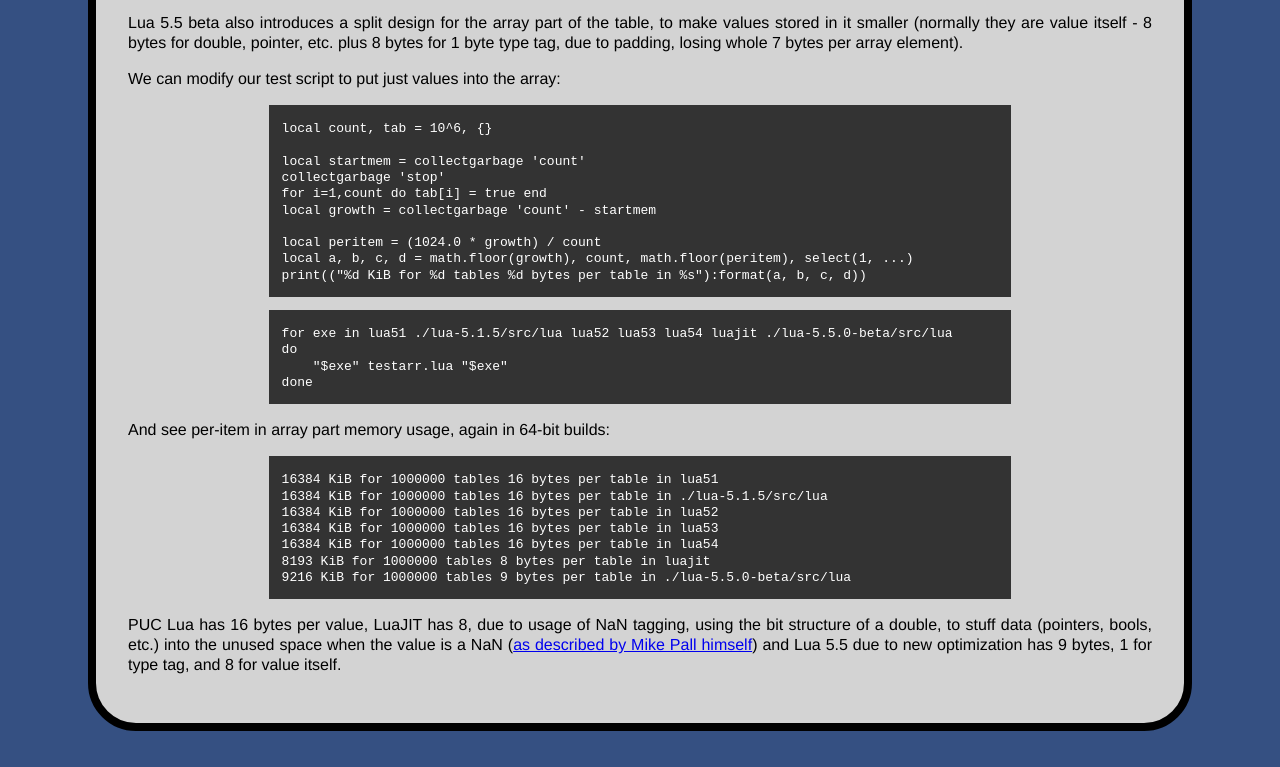
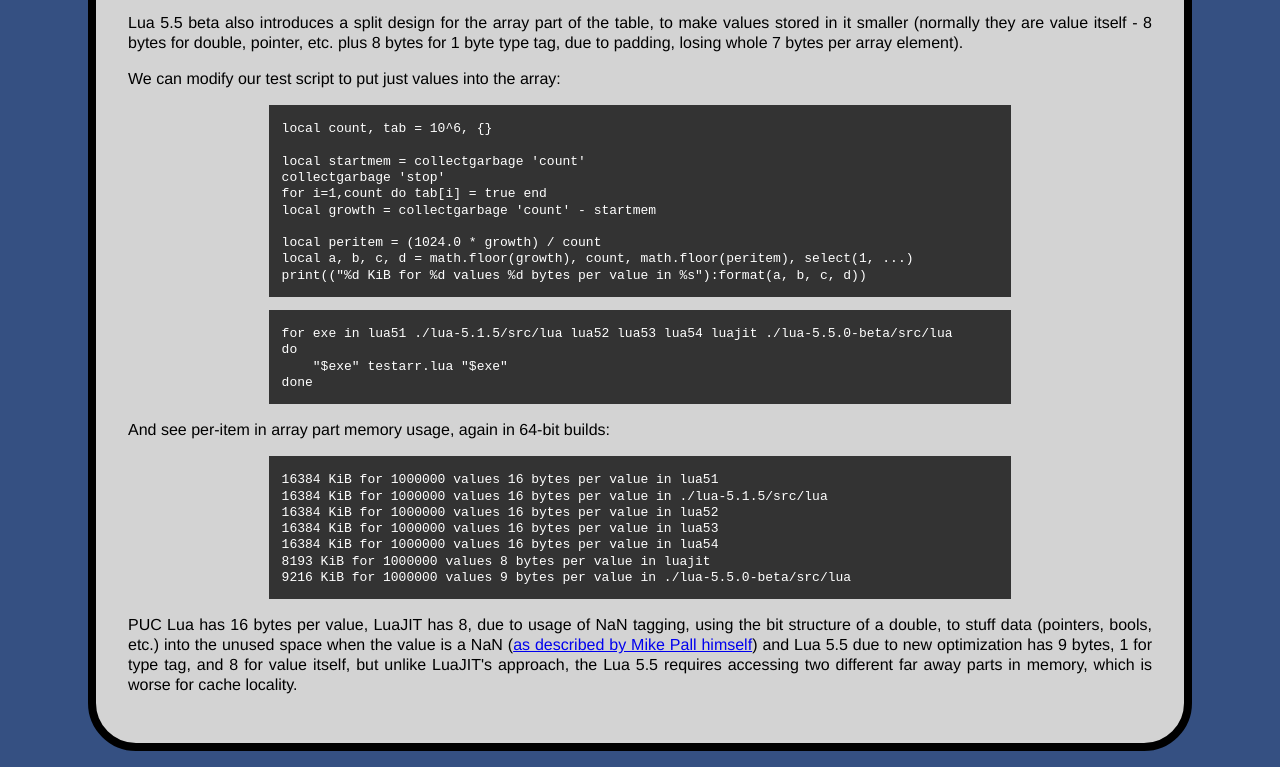
Before and after one commit to FRex/frex.github.io, a plain HTML site: page lua/smallertable51.html in a window 1280 px wide. Shown: the part 2657-3424 px from the top of the page. Drawn offline with Linux system fonts and the light colour scheme.

Commit message:
adjust last script example in lua smaller table and add info about cache locality

```diff
--- a/lua/smallertable51.html
+++ b/lua/smallertable51.html
@@ -169,7 +169,7 @@
 
 local peritem = (1024.0 * growth) / count
 local a, b, c, d = math.floor(growth), count, math.floor(peritem), select(1, ...)
-print(("%d KiB for %d tables %d bytes per table in %s"):format(a, b, c, d))
+print(("%d KiB for %d values %d bytes per value in %s"):format(a, b, c, d))
 </code></pre>
 
 <pre><code>
@@ -182,18 +182,18 @@
 <p>And see per-item in array part memory usage, again in 64-bit builds:</p>
 
 <pre><code>
-16384 KiB for 1000000 tables 16 bytes per table in lua51
-16384 KiB for 1000000 tables 16 bytes per table in ./lua-5.1.5/src/lua
-16384 KiB for 1000000 tables 16 bytes per table in lua52
-16384 KiB for 1000000 tables 16 bytes per table in lua53
-16384 KiB for 1000000 tables 16 bytes per table in lua54
-8193 KiB for 1000000 tables 8 bytes per table in luajit
-9216 KiB for 1000000 tables 9 bytes per table in ./lua-5.5.0-beta/src/lua
+16384 KiB for 1000000 values 16 bytes per value in lua51
+16384 KiB for 1000000 values 16 bytes per value in ./lua-5.1.5/src/lua
+16384 KiB for 1000000 values 16 bytes per value in lua52
+16384 KiB for 1000000 values 16 bytes per value in lua53
+16384 KiB for 1000000 values 16 bytes per value in lua54
+8193 KiB for 1000000 values 8 bytes per value in luajit
+9216 KiB for 1000000 values 9 bytes per value in ./lua-5.5.0-beta/src/lua
 </code></pre>
 
 <p>PUC Lua has 16 bytes per value, LuaJIT has 8, due to usage of NaN tagging, using the bit structure of a double,
 to stuff data (pointers, bools, etc.) into the unused space when the value is a NaN
-(<a href="http://lua-users.org/lists/lua-l/2009-11/msg00089.html">as described by Mike Pall himself</a>) and Lua 5.5 due to new optimization has 9 bytes, 1 for type tag, and 8 for value itself.</p>
+(<a href="http://lua-users.org/lists/lua-l/2009-11/msg00089.html">as described by Mike Pall himself</a>) and Lua 5.5 due to new optimization has 9 bytes, 1 for type tag, and 8 for value itself, but unlike LuaJIT's approach, the Lua 5.5 requires accessing two different far away parts in memory, which is worse for cache locality.</p>
 
 </body>
 </html>
```
Also changed, not shown: 1 other file.
